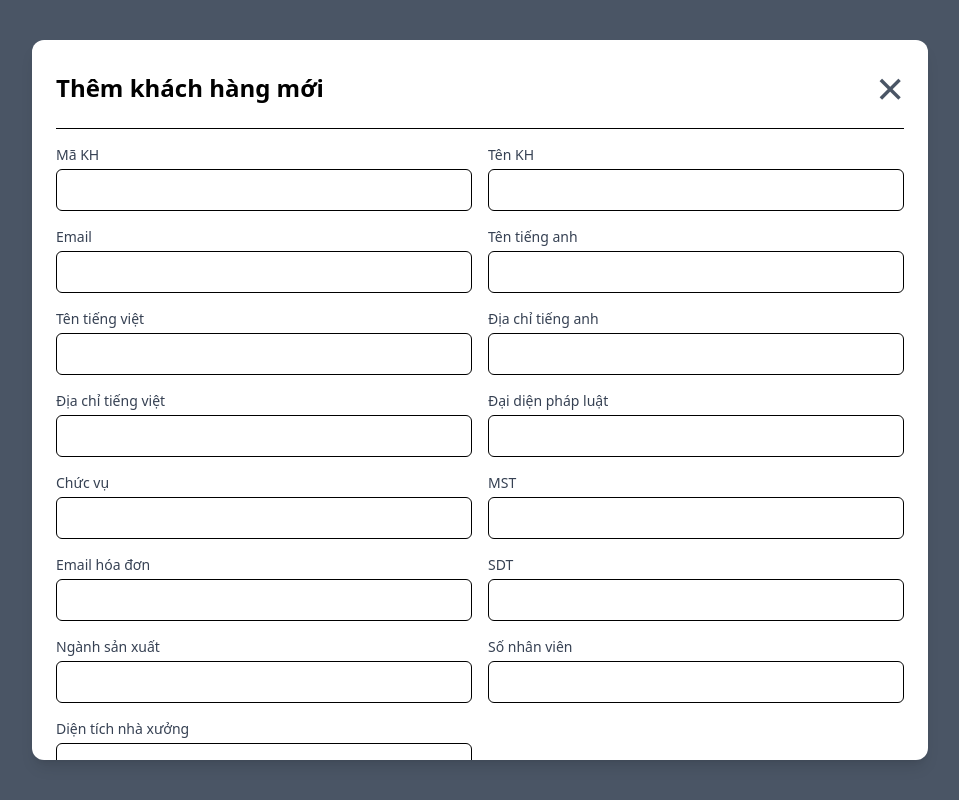
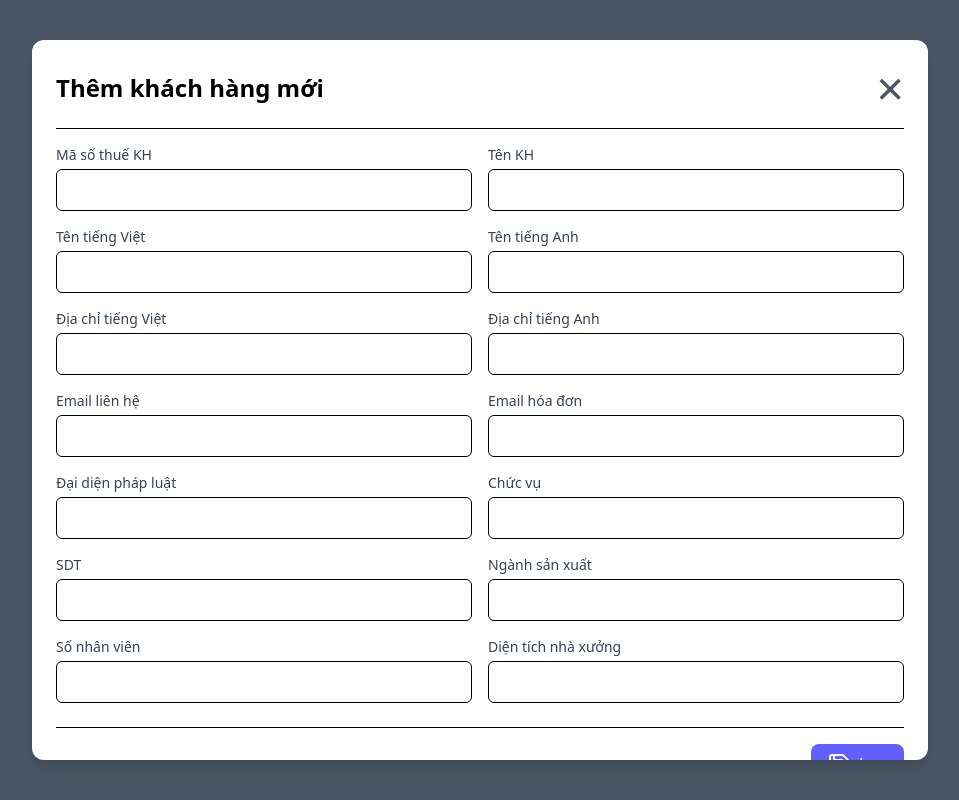
Before and after one commit to JimmyHoang296/donation-manager, a React (Vite) app: page / in a window 1280 px wide. Both pictures are taken after a click on the button "Thêm khách hàng". Shown: the top 800 px of the page, without its empty margins (160-1119 px from the left). Built offline with nearby package versions, Linux system fonts and the light colour scheme.

Commit message:
done customer manager

```diff
--- a/src/assets/variables.js
+++ b/src/assets/variables.js
@@ -1 +1 @@
-export const URL = 'https://script.google.com/macros/s/AKfycbxMN0s0RdWDL62df4SMXN0v2yYJZlO2PILvPWPzE8rEYMxT-poa7Z5bkEs7BaIvnJ-e/exec'
+export const URL = 'https://script.google.com/macros/s/AKfycbzhsGOusOPnfdXbiCFv6A227Ud6FztnQOT_gmpn31NUId2U1xYde3CIA5emaIBUrW9lFA/exec'
--- a/src/pages/customerManager/CustomerDetailModal.jsx
+++ b/src/pages/customerManager/CustomerDetailModal.jsx
@@ -1,25 +1,33 @@
-import React, { useState } from 'react';
-import { Save, Trash } from 'lucide-react';
+import React, { useState } from "react";
+import { Save, Trash } from "lucide-react";
 
-const CustomerDetailModal = ({ data, customer, onClose, onSave, onUpdate, onDelete }) => {
-  const [formData, setFormData] = useState(customer || {
+const CustomerDetailModal = ({
+  data,
+  customer,
+  onClose,
+  onSave,
+  onUpdate,
+  onDelete,
+}) => {
+  const [formData, setFormData] = useState(
+    customer || {
       id: "",
-    customerCode: "", // Mã KH
+      customerTaxCode: "", // Mã KH
       customerName: "", // Tên KH
       email: "", // Địa chỉ email
-    englishName: "", // Tên tiếng anh
-    vietnameseName: "", // Tên tiếng việt
-    englishAddress: "", // Địa chỉ tiếng anh
-    vietnameseAddress: "", // Địa chỉ tiếng việt
-    legalRepresentative: "", // Đại diện pháp luật
-    position: "", // Chức vụ
-    taxCode: "", // MST
+      eName: "", // Tên tiếng anh
+      vName: "", // Tên tiếng việt
+      eAddress: "", // Địa chỉ tiếng anh
+      vAddress: "", // Địa chỉ tiếng việt
+      representative: "", // Đại diện pháp luật
+      repPosition: "", // Chức vụ
       invoiceEmail: "", // Email hóa đơn
       phoneNumber: "", // SDT
       industry: "", // Ngành sản xuất
       numberOfEmployees: "", // Số nhân viên
       workshopArea: "", // Diện tích nhà xưởng
-  });
+    }
+  );
 
   const handleInputChange = (e) => {
     const { name, value } = e.target;
@@ -29,17 +37,34 @@ const CustomerDetailModal = ({ data, customer, onClose, onSave, onUpdate, onDele
   const isNewCustomer = !customer?.id;
 
   const handleSave = () => {
-    if (isNewCustomer) {
-      if (!formData.customerCode) {
-        alert('Hãy nhập Mã KH');
+    if (!formData.customerTaxCode) {
+      alert("Hãy nhập Mã số thuế KH");
       return;
     }
     if (!formData.customerName) {
-        alert('Hãy nhập Tên KH');
+      alert("Hãy nhập Tên KH");
+      return;
+    }
+    if (isNewCustomer) {
+      if (
+        data.customers.map((c) => c.customerTaxCode).includes(
+          formData.customerTaxCode
+        )
+      ) {
+        alert("Mã số thuế của KH đã tồn tại. Hãy kiểm tra lại");
         return;
       }
       onSave(formData);
     } else {
+      if (
+        data.customers
+          .filter((c) => c.id !== formData.id)
+          .map((c) => c.customerTaxCode)
+          .includes(formData.customerTaxCode)
+      ) {
+        alert("Mã số thuế của KH đã tồn tại. Không sửa trùng lặp được");
+        return;
+      }
       onUpdate(formData);
     }
   };
@@ -58,70 +83,174 @@ const CustomerDetailModal = ({ data, customer, onClose, onSave, onUpdate, onDele
             &times;
           </button>
         </div>
-
         <div className="grid grid-cols-1 lg:grid-cols-2 gap-4 mb-6">
           <div className="col-span-1">
-            <label className="block text-gray-700 text-sm mb-1">Mã KH</label>
-            <input type="text" name="customerCode" value={formData.customerCode} onChange={handleInputChange} className="w-full p-2 border rounded-md" />
+            <label className="block text-gray-700 text-sm mb-1">
+              Mã số thuế KH
+            </label>
+            <input
+              type="text"
+              name="customerTaxCode"
+              value={formData.customerTaxCode}
+              onChange={handleInputChange}
+              className="w-full p-2 border rounded-md"
+            />
           </div>
           <div className="col-span-1">
             <label className="block text-gray-700 text-sm mb-1">Tên KH</label>
-            <input type="text" name="customerName" value={formData.customerName} onChange={handleInputChange} className="w-full p-2 border rounded-md" />
+            <input
+              type="text"
+              name="customerName"
+              value={formData.customerName}
+              onChange={handleInputChange}
+              className="w-full p-2 border rounded-md"
+            />
           </div>
           <div className="col-span-1">
-            <label className="block text-gray-700 text-sm mb-1">Email</label>
-            <input type="email" name="email" value={formData.email} onChange={handleInputChange} className="w-full p-2 border rounded-md" />
+            <label className="block text-gray-700 text-sm mb-1">
+              Tên tiếng Việt
+            </label>
+            <input
+              type="text"
+              name="vName"
+              value={formData.vName}
+              onChange={handleInputChange}
+              className="w-full p-2 border rounded-md"
+            />
           </div>
           <div className="col-span-1">
-            <label className="block text-gray-700 text-sm mb-1">Tên tiếng anh</label>
-            <input type="text" name="englishName" value={formData.englishName} onChange={handleInputChange} className="w-full p-2 border rounded-md" />
+            <label className="block text-gray-700 text-sm mb-1">
+              Tên tiếng Anh
+            </label>
+            <input
+              type="text"
+              name="eName"
+              value={formData.eName}
+              onChange={handleInputChange}
+              className="w-full p-2 border rounded-md"
+            />
           </div>
           <div className="col-span-1">
-            <label className="block text-gray-700 text-sm mb-1">Tên tiếng việt</label>
-            <input type="text" name="vietnameseName" value={formData.vietnameseName} onChange={handleInputChange} className="w-full p-2 border rounded-md" />
+            <label className="block text-gray-700 text-sm mb-1">
+              Địa chỉ tiếng Việt
+            </label>
+            <input
+              type="text"
+              name="vAddress"
+              value={formData.vAddress}
+              onChange={handleInputChange}
+              className="w-full p-2 border rounded-md"
+            />
+          </div>
+
+          <div className="col-span-1">
+            <label className="block text-gray-700 text-sm mb-1">
+              Địa chỉ tiếng Anh
+            </label>
+            <input
+              type="text"
+              name="eAddress"
+              value={formData.eAddress}
+              onChange={handleInputChange}
+              className="w-full p-2 border rounded-md"
+            />
+          </div>
+
+          <div className="col-span-1">
+            <label className="block text-gray-700 text-sm mb-1">
+              Email liên hệ
+            </label>
+            <input
+              type="email"
+              name="email"
+              value={formData.email}
+              onChange={handleInputChange}
+              className="w-full p-2 border rounded-md"
+            />
+          </div>
+
+          <div className="col-span-1">
+            <label className="block text-gray-700 text-sm mb-1">
+              Email hóa đơn
+            </label>
+            <input
+              type="email"
+              name="invoiceEmail"
+              value={formData.invoiceEmail}
+              onChange={handleInputChange}
+              className="w-full p-2 border rounded-md"
+            />
           </div>
           <div className="col-span-1">
-            <label className="block text-gray-700 text-sm mb-1">Địa chỉ tiếng anh</label>
-            <input type="text" name="englishAddress" value={formData.englishAddress} onChange={handleInputChange} className="w-full p-2 border rounded-md" />
-          </div>
-          <div className="col-span-1">
-            <label className="block text-gray-700 text-sm mb-1">Địa chỉ tiếng việt</label>
-            <input type="text" name="vietnameseAddress" value={formData.vietnameseAddress} onChange={handleInputChange} className="w-full p-2 border rounded-md" />
-          </div>
-          <div className="col-span-1">
-            <label className="block text-gray-700 text-sm mb-1">Đại diện pháp luật</label>
-            <input type="text" name="legalRepresentative" value={formData.legalRepresentative} onChange={handleInputChange} className="w-full p-2 border rounded-md" />
+            <label className="block text-gray-700 text-sm mb-1">
+              Đại diện pháp luật
+            </label>
+            <input
+              type="text"
+              name="legalRepresentative"
+              value={formData.legalRepresentative}
+              onChange={handleInputChange}
+              className="w-full p-2 border rounded-md"
+            />
           </div>
           <div className="col-span-1">
             <label className="block text-gray-700 text-sm mb-1">Chức vụ</label>
-            <input type="text" name="position" value={formData.position} onChange={handleInputChange} className="w-full p-2 border rounded-md" />
+            <input
+              type="text"
+              name="position"
+              value={formData.position}
+              onChange={handleInputChange}
+              className="w-full p-2 border rounded-md"
+            />
+          </div>
+
+          <div className="col-span-1">
+            <label className="block text-gray-700 text-sm mb-1">SDT</label>
+            <input
+              type="tel"
+              name="phoneNumber"
+              value={formData.phoneNumber}
+              onChange={handleInputChange}
+              className="w-full p-2 border rounded-md"
+            />
           </div>
           <div className="col-span-1">
-            <label className="block text-gray-700 text-sm mb-1">MST</label>
-            <input type="text" name="taxCode" value={formData.taxCode} onChange={handleInputChange} className="w-full p-2 border rounded-md" />
+            <label className="block text-gray-700 text-sm mb-1">
+              Ngành sản xuất
+            </label>
+            <input
+              type="text"
+              name="industry"
+              value={formData.industry}
+              onChange={handleInputChange}
+              className="w-full p-2 border rounded-md"
+            />
           </div>
           <div className="col-span-1">
-            <label className="block text-gray-700 text-sm mb-1">Email hóa đơn</label>
-            <input type="email" name="invoiceEmail" value={formData.invoiceEmail} onChange={handleInputChange} className="w-full p-2 border rounded-md" />
+            <label className="block text-gray-700 text-sm mb-1">
+              Số nhân viên
+            </label>
+            <input
+              type="number"
+              name="numberOfEmployees"
+              value={formData.numberOfEmployees}
+              onChange={handleInputChange}
+              className="w-full p-2 border rounded-md"
+            />
           </div>
           <div className="col-span-1">
-            <label className="block text-gray-700 text-sm mb-1">SDT</label>
-            <input type="tel" name="phoneNumber" value={formData.phoneNumber} onChange={handleInputChange} className="w-full p-2 border rounded-md" />
-          </div>
-          <div className="col-span-1">
-            <label className="block text-gray-700 text-sm mb-1">Ngành sản xuất</label>
-            <input type="text" name="industry" value={formData.industry} onChange={handleInputChange} className="w-full p-2 border rounded-md" />
-          </div>
-          <div className="col-span-1">
-            <label className="block text-gray-700 text-sm mb-1">Số nhân viên</label>
-            <input type="number" name="numberOfEmployees" value={formData.numberOfEmployees} onChange={handleInputChange} className="w-full p-2 border rounded-md" />
-          </div>
-          <div className="col-span-1">
-            <label className="block text-gray-700 text-sm mb-1">Diện tích nhà xưởng</label>
-            <input type="number" name="workshopArea" value={formData.workshopArea} onChange={handleInputChange} className="w-full p-2 border rounded-md" />
+            <label className="block text-gray-700 text-sm mb-1">
+              Diện tích nhà xưởng
+            </label>
+            <input
+              type="number"
+              name="workshopArea"
+              value={formData.workshopArea}
+              onChange={handleInputChange}
+              className="w-full p-2 border rounded-md"
+            />
           </div>
         </div>
-
         <div className="flex justify-end space-x-2 mt-4 border-t pt-4">
           <button
             onClick={handleSave}
--- a/src/pages/customerManager/CustomerManager.jsx
+++ b/src/pages/customerManager/CustomerManager.jsx
@@ -126,6 +126,7 @@ export default function CustomerManager({ data, setData }) {
       type: "newCustomer",
       data: newCustomer,
     };
+    console.log(JSON.stringify(submitData))
     try {
       setLoading(true);
       const response = await fetch(URL, {
```
Lines whose indentation alone changed are shown as unchanged.
